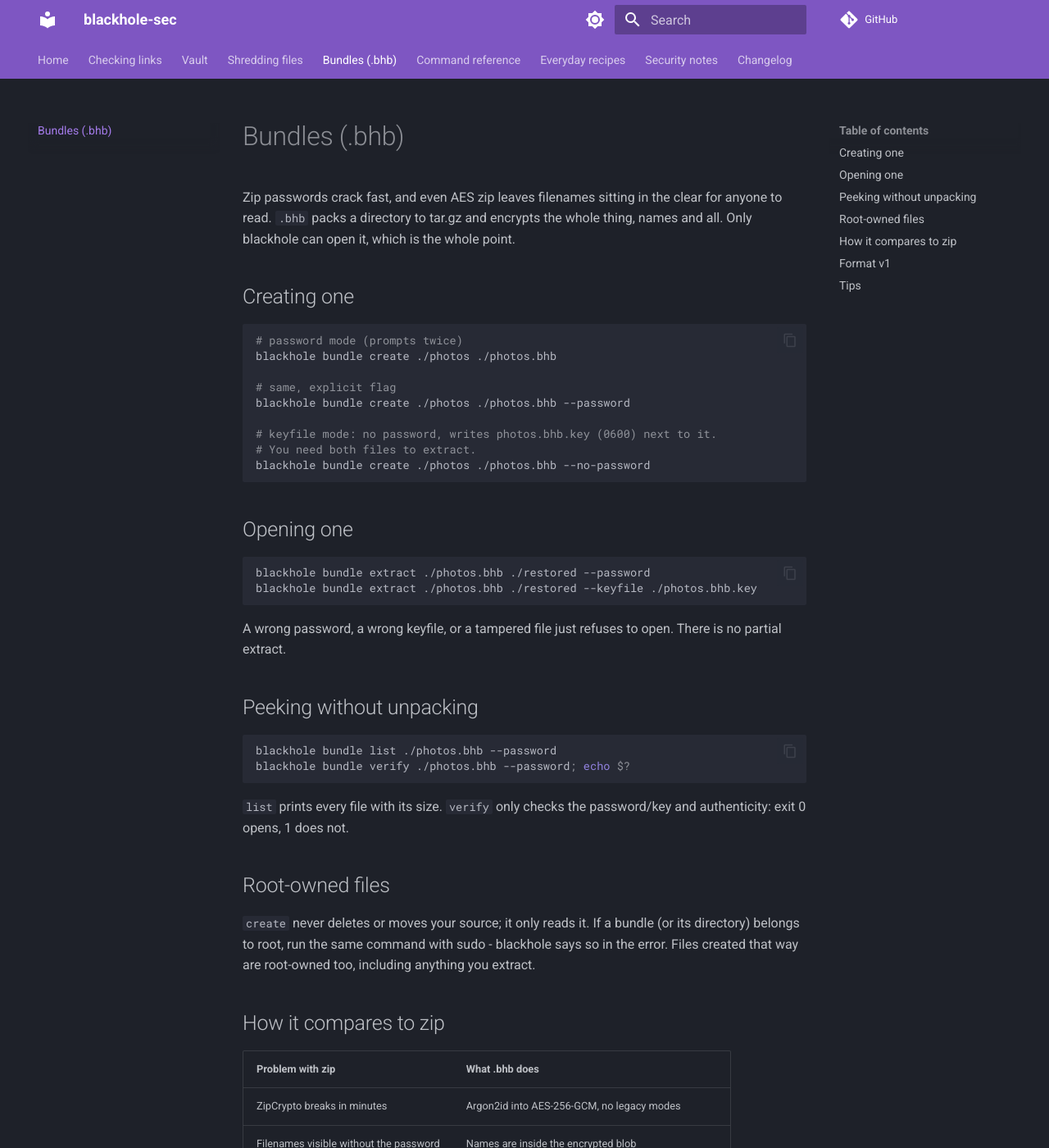
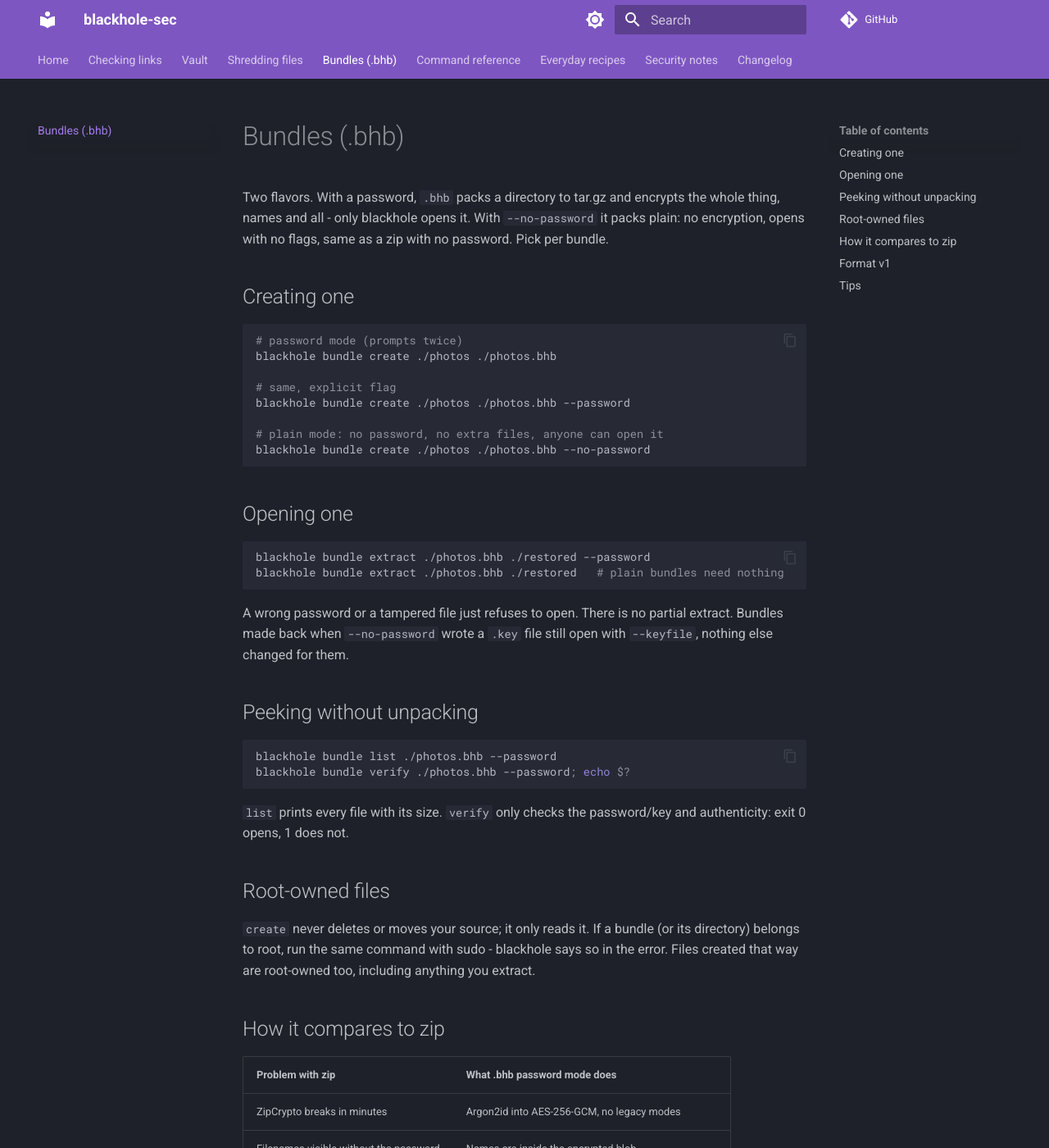
Before and after one commit to Satin-networks/blackhole-sec, an MkDocs documentation site: the page built from docs/bundle.md, in a window 1280 px wide and 1400 px high. Shown: the whole window at 82% size. Built offline with MkDocs 1.6.1 and Material for MkDocs 9.7.7, drawn with Linux system fonts in a browser that asks for light colours; comment, search, counter and statistics services are not loaded; some of the changed text lies outside the part shown.

Commit message:
0.2.2: plain --no-password bundles, legacy keyfile reader kept

````diff
--- a/docs/bundle.md
+++ b/docs/bundle.md
@@ -1,9 +1,9 @@
 # Bundles (.bhb)
 
-Zip passwords crack fast, and even AES zip leaves filenames sitting in the
-clear for anyone to read. `.bhb` packs a directory to tar.gz and encrypts
-the whole thing, names and all. Only blackhole can open it, which is the
-whole point.
+Two flavors. With a password, `.bhb` packs a directory to tar.gz and
+encrypts the whole thing, names and all - only blackhole opens it.
+With `--no-password` it packs plain: no encryption, opens with no
+flags, same as a zip with no password. Pick per bundle.
 
 ## Creating one
 
@@ -14,8 +14,7 @@ blackhole bundle create ./photos ./photos.bhb
 # same, explicit flag
 blackhole bundle create ./photos ./photos.bhb --password
 
-# keyfile mode: no password, writes photos.bhb.key (0600) next to it.
-# You need both files to extract.
+# plain mode: no password, no extra files, anyone can open it
 blackhole bundle create ./photos ./photos.bhb --no-password
 ```
 
@@ -23,11 +22,12 @@ blackhole bundle create ./photos ./photos.bhb --no-password
 
 ```bash
 blackhole bundle extract ./photos.bhb ./restored --password
-blackhole bundle extract ./photos.bhb ./restored --keyfile ./photos.bhb.key
+blackhole bundle extract ./photos.bhb ./restored   # plain bundles need nothing
 ```
 
-A wrong password, a wrong keyfile, or a tampered file just refuses to
-open. There is no partial extract.
+A wrong password or a tampered file just refuses to open. There is no
+partial extract. Bundles made back when `--no-password` wrote a `.key`
+file still open with `--keyfile`, nothing else changed for them.
 
 ## Peeking without unpacking
 
@@ -48,7 +48,7 @@ root-owned too, including anything you extract.
 
 ## How it compares to zip
 
-| Problem with zip | What .bhb does |
+| Problem with zip | What .bhb password mode does |
 |---|---|
 | ZipCrypto breaks in minutes | Argon2id into AES-256-GCM, no legacy modes |
 | Filenames visible without the password | Names are inside the encrypted blob |
@@ -57,23 +57,21 @@ root-owned too, including anything you extract.
 
 ## Format v1
 
-Big-endian, one header, one ciphertext:
+Big-endian, one header, one payload:
 
 ```
-BHB1 | kdf_id | t,m,p | salt | nonce (12) | ct_len (u64) | ct
+BHB1 | kdf_id | t,m,p | salt | [nonce (12)] | ct_len (u64) | ct
 ```
 
-`ct` holds the tar.gz bytes. The header is passed as AAD so any edit to
-it fails decryption. `kdf_id` 1 means Argon2id with the stored params,
-0 means keyfile mode with a random 32-byte key.
+`kdf_id` 1 (password) and 0 (old keyfile) carry a nonce and `ct` is
+AES-GCM with the header as AAD. `kdf_id` 2 (plain) has no nonce and
+`ct` is the tar.gz as-is.
 
 Implementation lives in `src/blackhole_sec/bundle/__init__.py`. It is
 short enough to read in one sitting, which is intentional.
 
 ## Tips
 
-- Keep the `.key` file like a password: USB stick, vault, paper. Losing
-  both the bundle password and the keyfile means losing the data.
 - Bundle the cleaned copies (`*.cleaned.jpg`), not the originals, when
   you share photos with other people.
 - `.bhb` files are chmod 0600 on creation. Copy them normally, perms do
--- a/pyproject.toml
+++ b/pyproject.toml
@@ -4,7 +4,7 @@ build-backend = "setuptools.build_meta"
 
 [project]
 name = "blackhole-sec"
-version = "0.2.1"
+version = "0.2.2"
 description = "Offline phishing checks, encrypted vault, metadata shredder and secure .bhb archives."
 readme = "README.md"
 license = { text = "MIT" }
--- a/src/blackhole_sec/__init__.py
+++ b/src/blackhole_sec/__init__.py
@@ -1,3 +1,3 @@
 """Blackhole-sec: offline personal opsec toolkit."""
-__version__ = "0.2.1"
+__version__ = "0.2.2"
 __all__ = ["__version__"]
````
Also changed, not shown: README.md (+5 -4 lines), docs/changelog.md (+7 -0 lines), docs/cli.md (+1 -1 lines), docs/recipes.md (+1 -1 lines), 4 other files.
